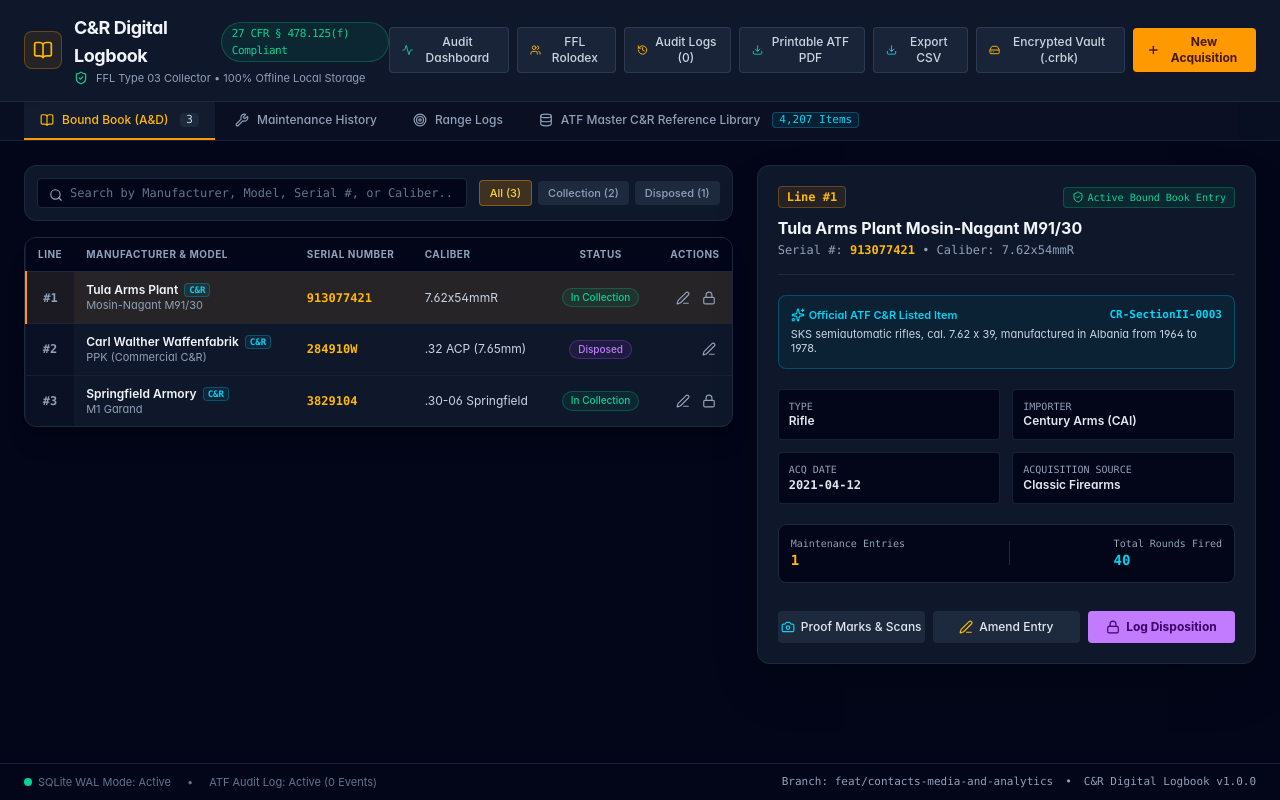
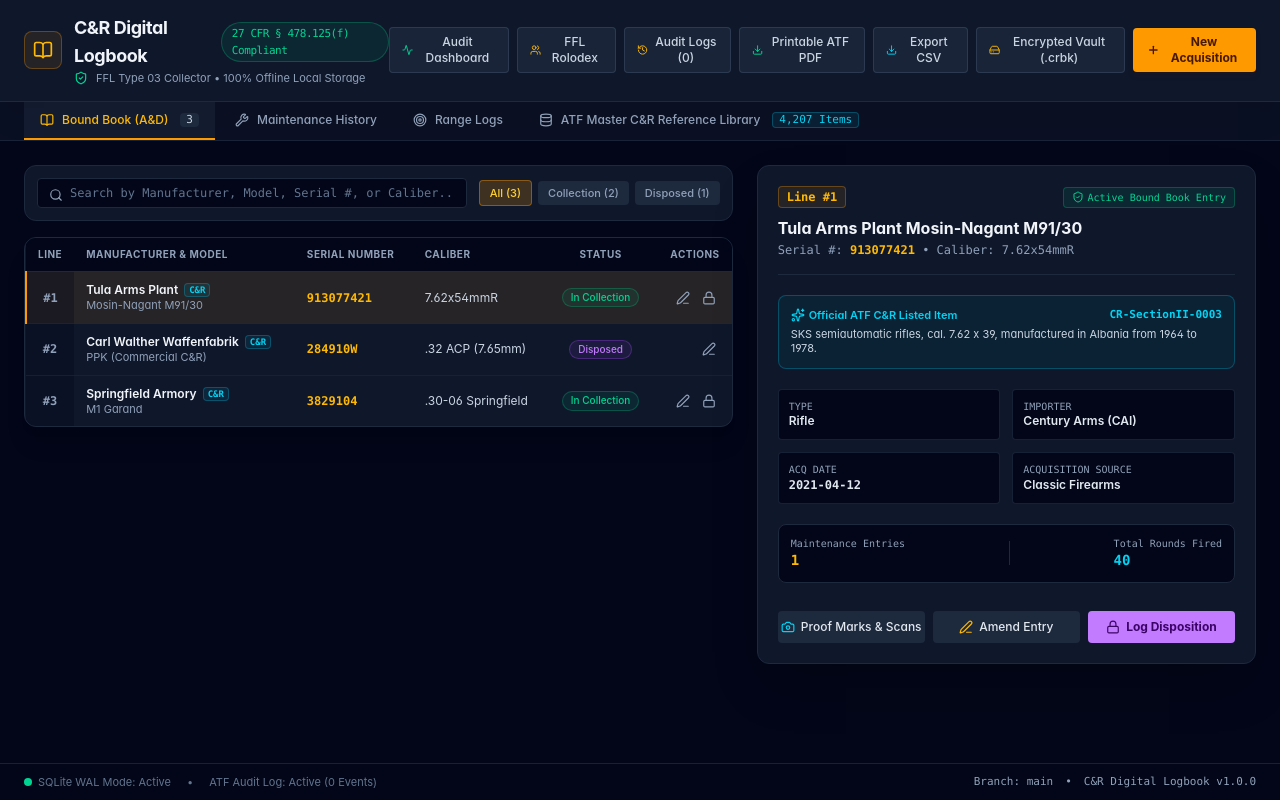
Before and after one commit to weaverb/digital-cr-logbook, a React (Vite) app: page / in a window 1280 px wide. Built offline with nearby package versions, Linux system fonts and the light colour scheme.

Commit message:
chore(ui): update footer branch indicator to main

```diff
--- a/src/App.tsx
+++ b/src/App.tsx
@@ -994,7 +994,7 @@
           <span>ATF Audit Log: Active ({auditLogs.length} Events)</span>
         </div>
         <div className="font-mono text-slate-400 flex items-center gap-3">
-          <span>Branch: feat/contacts-media-and-analytics</span>
+          <span>Branch: main</span>
           <span>•</span>
           <span>C&R Digital Logbook v1.0.0</span>
         </div>
```
